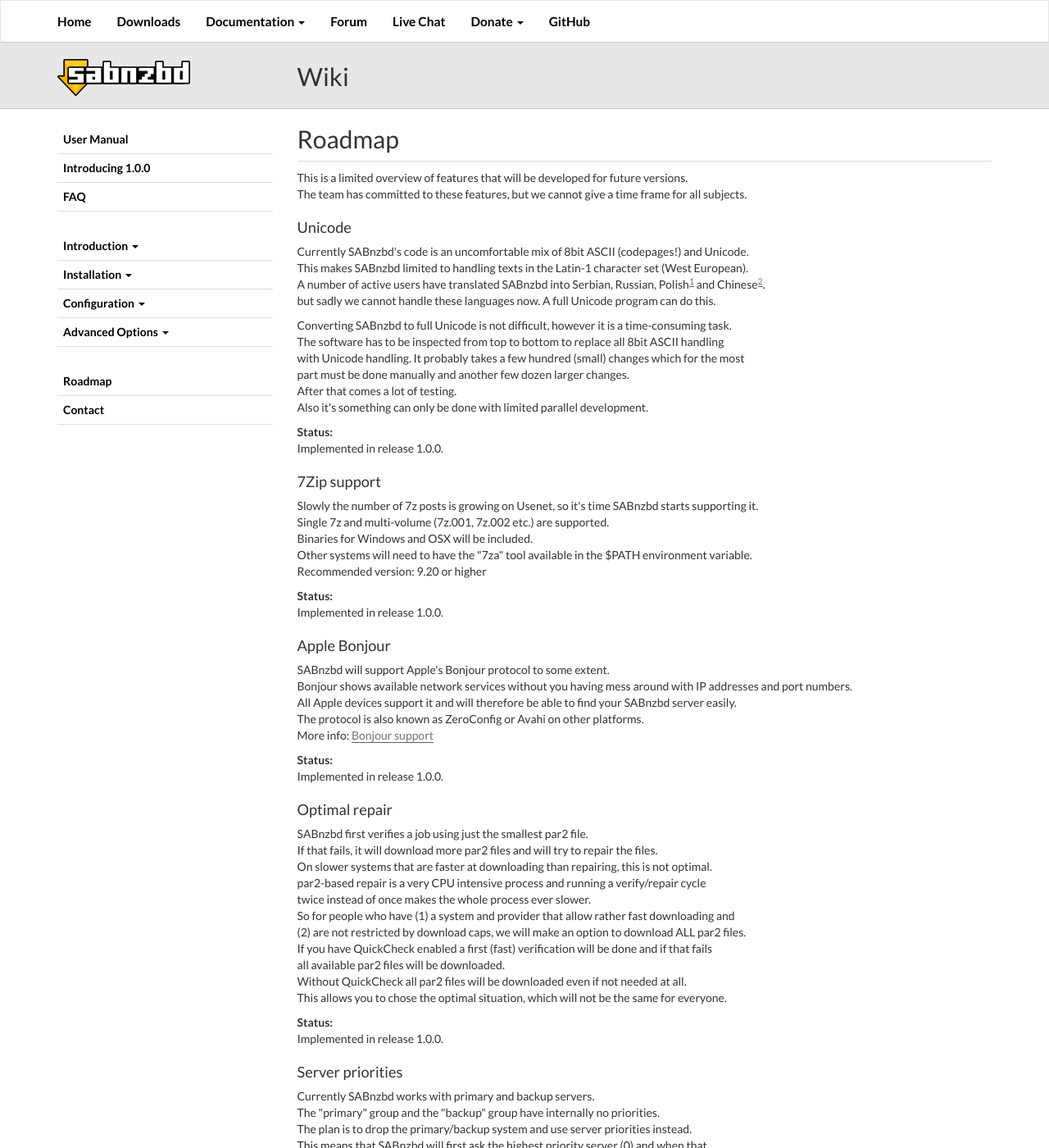
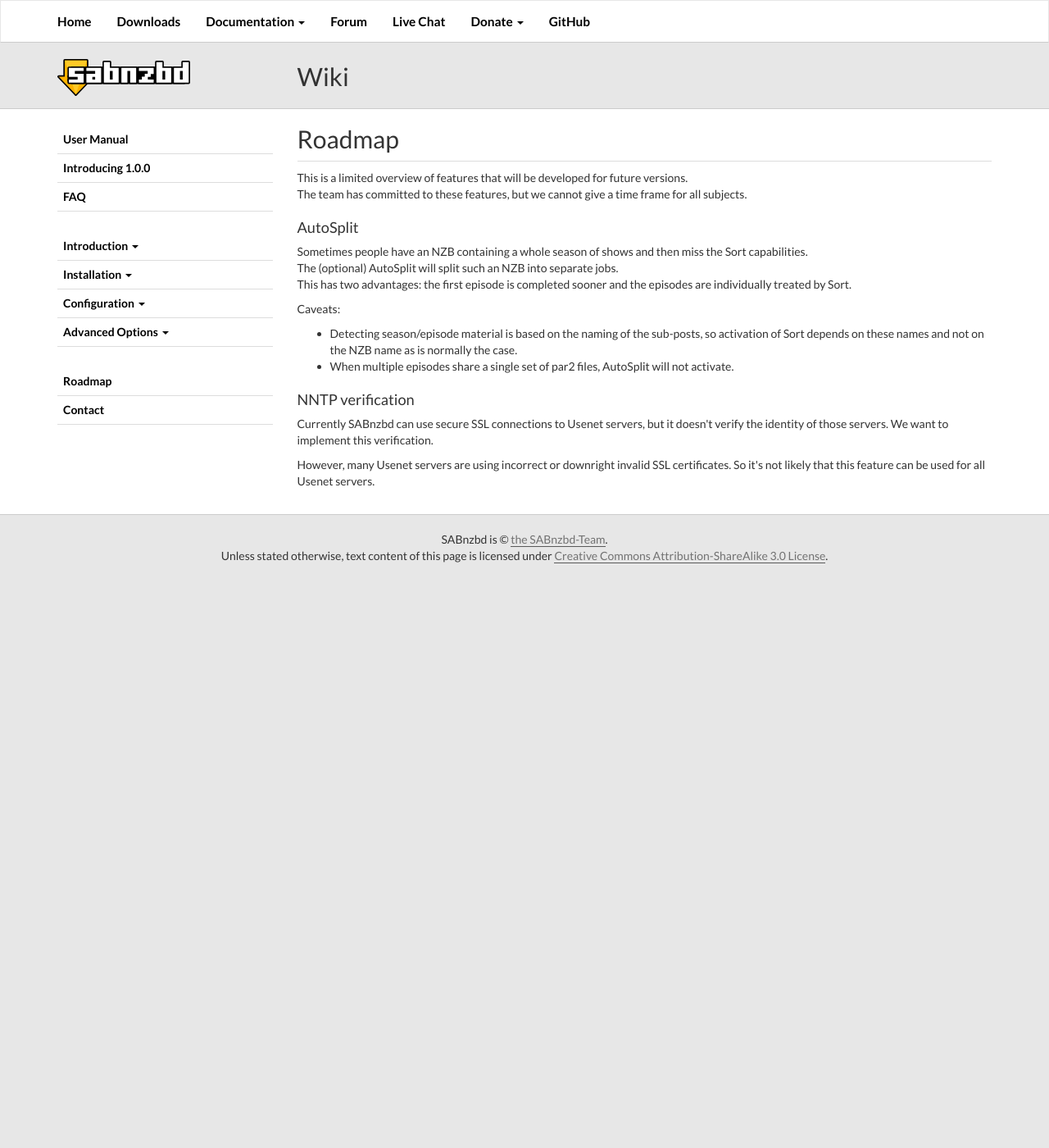
Before and after one commit to sabnzbd/sabnzbd.github.io, a Jekyll site: the page built from wiki/extra/roadmap.html, in a window 1280 px wide and 1400 px high. Shown: the whole window at 82% size. Built offline with Jekyll 4.4.1, drawn with Linux system fonts in a browser that asks for light colours; some of the changed text lies outside the part shown.

Commit message:
Update roadmap.\

```diff
--- a/wiki/extra/roadmap.html
+++ b/wiki/extra/roadmap.html
@@ -3,69 +3,6 @@
 ---
 <p>This is a limited overview of features that will be developed for future versions.<br>
     The team has committed to these features, but we cannot give a time frame for all subjects.
-</p>
-<h3 id="toc0"><span>Unicode</span></h3>
-<p>Currently SABnzbd's code is an uncomfortable mix of 8bit ASCII (codepages!) and Unicode.<br>
-    This makes SABnzbd limited to handling texts in the Latin-1 character set (West European).<br>
-    A number of active users have translated SABnzbd into Serbian, Russian, Polish<sup class="footnoteref"><a id="footnoteref-1" href="#footnote-1">1</a></sup> and Chinese<sup class="footnoteref"><a id="footnoteref-2" href="#footnote-2">2</a></sup>.<br>
-    but sadly we cannot handle these languages now. A full Unicode program can do this.
-</p>
-<p>Converting SABnzbd to full Unicode is not difficult, however it is a time-consuming task.<br>
-    The software has to be inspected from top to bottom to replace all 8bit ASCII handling<br>
-    with Unicode handling. It probably takes a few hundred (small) changes which for the most<br>
-    part must be done manually and another few dozen larger changes.<br>
-    After that comes a lot of testing.<br>
-    Also it's something can only be done with limited parallel development.
-</p>
-<p><strong>Status:</strong><br>
-    Implemented in release 1.0.0.
-</p>
-<h3 id="toc1"><span>7Zip support</span></h3>
-<p>Slowly the number of 7z posts is growing on Usenet, so it's time SABnzbd starts supporting it.<br>
-    Single 7z and multi-volume (7z.001, 7z.002 etc.) are supported.<br>
-    Binaries for Windows and OSX will be included.<br>
-    Other systems will need to have the "7za" tool available in the $PATH environment variable.<br>
-    Recommended version: 9.20 or higher
-</p>
-<p><strong>Status:</strong><br>
-    Implemented in release 1.0.0.
-</p>
-<h3 id="toc2"><span>Apple Bonjour</span></h3>
-<p>SABnzbd will support Apple's Bonjour protocol to some extent.<br>
-    Bonjour shows available network services without you having mess around with IP addresses and port numbers.<br>
-    All Apple devices support it and will therefore be able to find your SABnzbd server easily.<br>
-    The protocol is also known as ZeroConfig or Avahi on other platforms.<br>
-    More info: <a href="/wiki/extra/bonjour-support">Bonjour support</a>
-</p>
-<p><strong>Status:</strong><br>
-    Implemented in release 1.0.0.
-</p>
-<h3 id="toc3"><span>Optimal repair</span></h3>
-<p>SABnzbd first verifies a job using just the smallest par2 file.<br>
-    If that fails, it will download more par2 files and will try to repair the files.<br>
-    On slower systems that are faster at downloading than repairing, this is not optimal.<br>
-    par2-based repair is a very CPU intensive process and running a verify/repair cycle<br>
-    twice instead of once makes the whole process ever slower.<br>
-    So for people who have (1) a system and provider that allow rather fast downloading and<br>
-    (2) are not restricted by download caps, we will make an option to download ALL par2 files.<br>
-    If you have QuickCheck enabled a first (fast) verification will be done and if that fails<br>
-    all available par2 files will be downloaded.<br>
-    Without QuickCheck all par2 files will be downloaded even if not needed at all.<br>
-    This allows you to chose the optimal situation, which will not be the same for everyone.
-</p>
-<p><strong>Status:</strong><br>
-    Implemented in release 1.0.0.
-</p>
-<h3 id="toc4"><span>Server priorities</span></h3>
-<p>Currently SABnzbd works with primary and backup servers.<br>
-    The "primary" group and the "backup" group have internally no priorities.<br>
-    The plan is to drop the primary/backup system and use server priorities instead.<br>
-    This means that SABnzbd will first ask the highest priority server (0) and when that<br>
-    server doesn't have an article, the next lower priority server (1) will be asked.<br>
-    This continues until all (enabled) servers have been tried.
-</p>
-<p><strong>Status:</strong><br>
-    Implemented in release 1.0.0.
 </p>
 <h3 id="toc5"><span>AutoSplit</span></h3>
 <p>Sometimes people have an NZB containing a whole season of shows and then miss the Sort capabilities.<br>
@@ -77,8 +14,11 @@
     <li>Detecting season/episode material is based on the naming of the sub-posts, so activation of Sort depends on these names and not on the NZB name as is normally the case.</li>
     <li>When multiple episodes share a single set of par2 files, AutoSplit will not activate.</li>
 </ul>
-<div class="footnotes-footer">
-    <div class="title">Footnotes</div>
-    <div class="footnote-footer" id="footnote-1">1. Polish is already in 0.7.0, but with a simplified character set, which doesn't really do justice to the language.</div>
-    <div class="footnote-footer" id="footnote-2">2. I.e. Simplified Chinese</div>
-</div>
+
+<h3 id="toc5"><span>NNTP verification</span></h3>
+<p>Currently SABnzbd can use secure SSL connections to Usenet servers, but it doesn't verify the identity
+of those servers. We want to implement this verification.</p>
+<p>
+However, many Usenet servers are using incorrect or downright invalid SSL certificates.
+So it's not likely that this feature can be used for all Usenet servers.
+</p>
```
